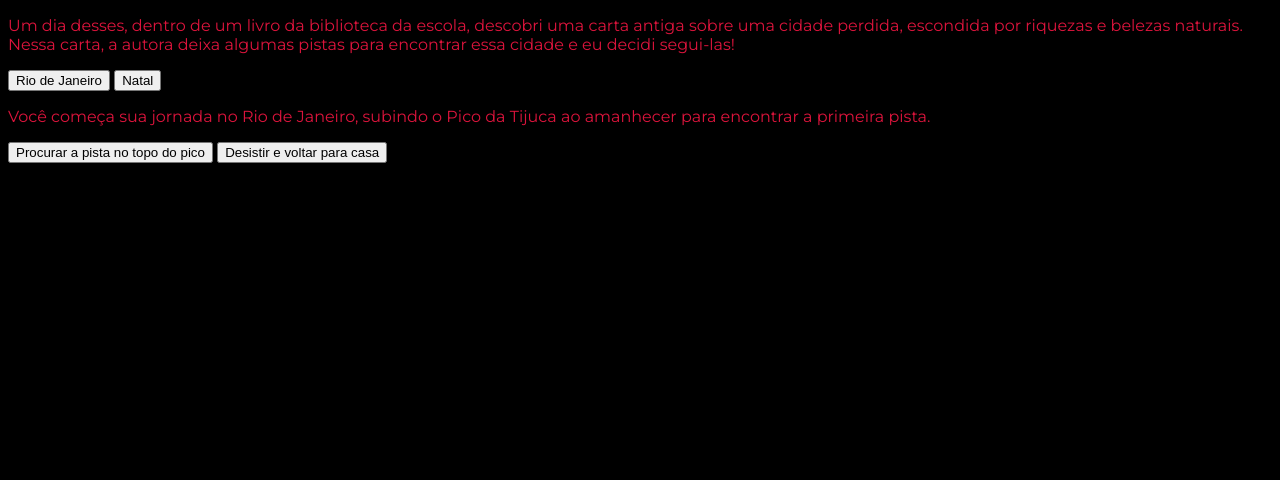
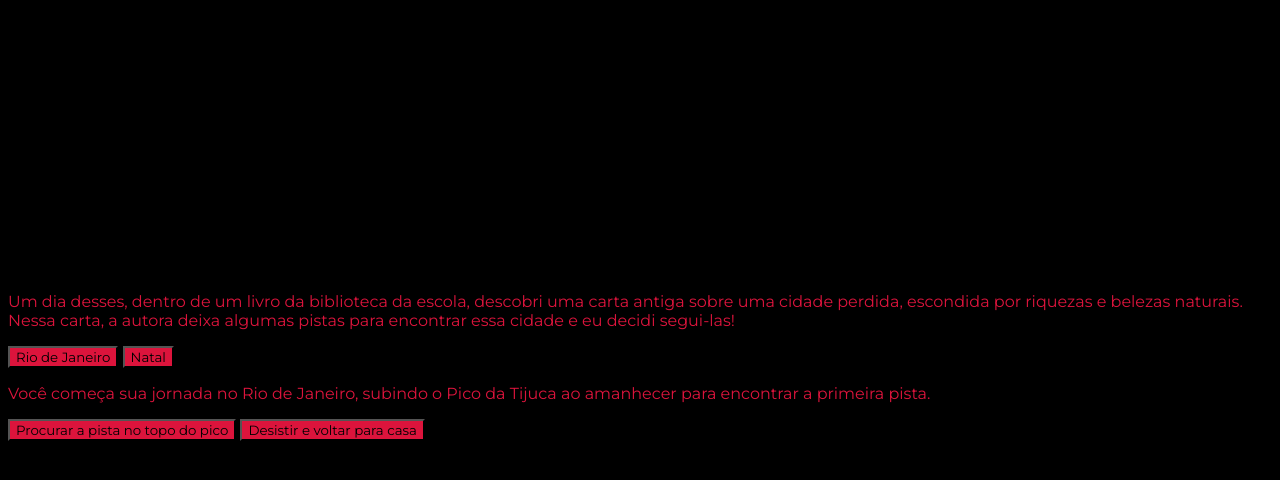
Before and after one commit to ovitinho20/criando-uma-aventura, a plain HTML site: page index.html in a window 1280 px wide. Drawn offline with Linux system fonts and the light colour scheme.

Commit message:
Add files via upload

```diff
--- a/style.css
+++ b/style.css
@@ -2,4 +2,13 @@ body {
    background-color: rgb(0, 0, 0);
     color: crimson;
     font-family: "Montserrat", sans-serif;
+    display: flex;
+    justify-content: center;
+    align-items: center;
+    height: 700px;
 }
+button{
+    background-color: crimson;
+    color: black;
+    font-family: "Montserrat", sans-serif;
+}
```
